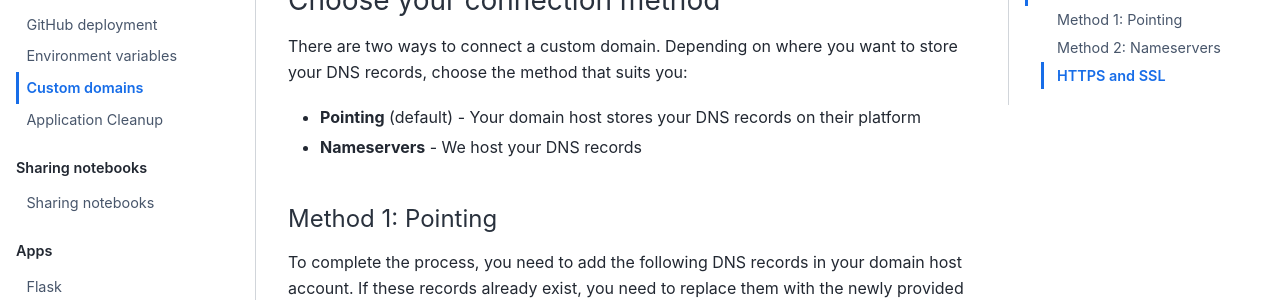
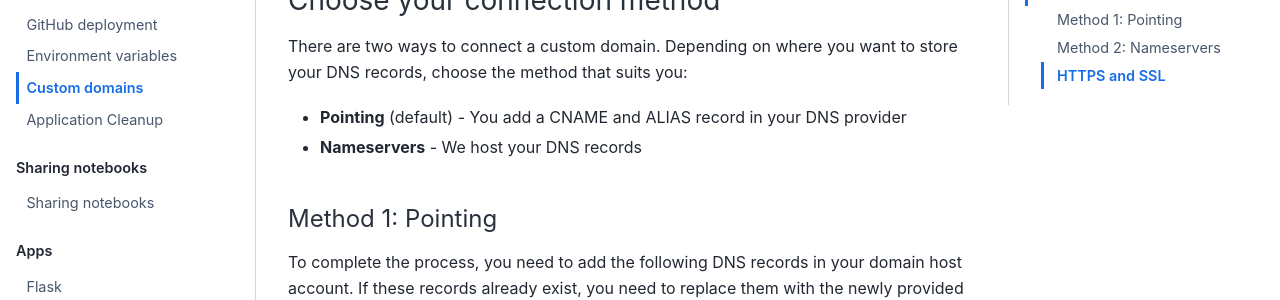
Before and after one commit to ploomber/doc, a Jupyter Book: the page built from doc/user-guide/custom-domains.md, in a window 1280 px wide and 900 px high, scrolled down 1149 px. Shown: the part 153-453 px from the top of the window. Built offline with Jupyter Book 1.0.4 settings and Sphinx 7.4.7 and the Sphinx Book theme 1.1.4, drawn with Linux system fonts in a browser that asks for light colours.

Commit message:
Update custom-domains.md

```diff
--- a/doc/user-guide/custom-domains.md
+++ b/doc/user-guide/custom-domains.md
@@ -30,7 +30,7 @@ Next, in **Custom domains** section, enter your domain name and click `Connect`.
 
 There are two ways to connect a custom domain. Depending on where you want to store your DNS records, choose the method that suits you:
 
-* **Pointing** (default) - Your domain host stores your DNS records on their platform
+* **Pointing** (default) - You add a CNAME and ALIAS record in your DNS provider
 * **Nameservers** - We host your DNS records
 
 
```
